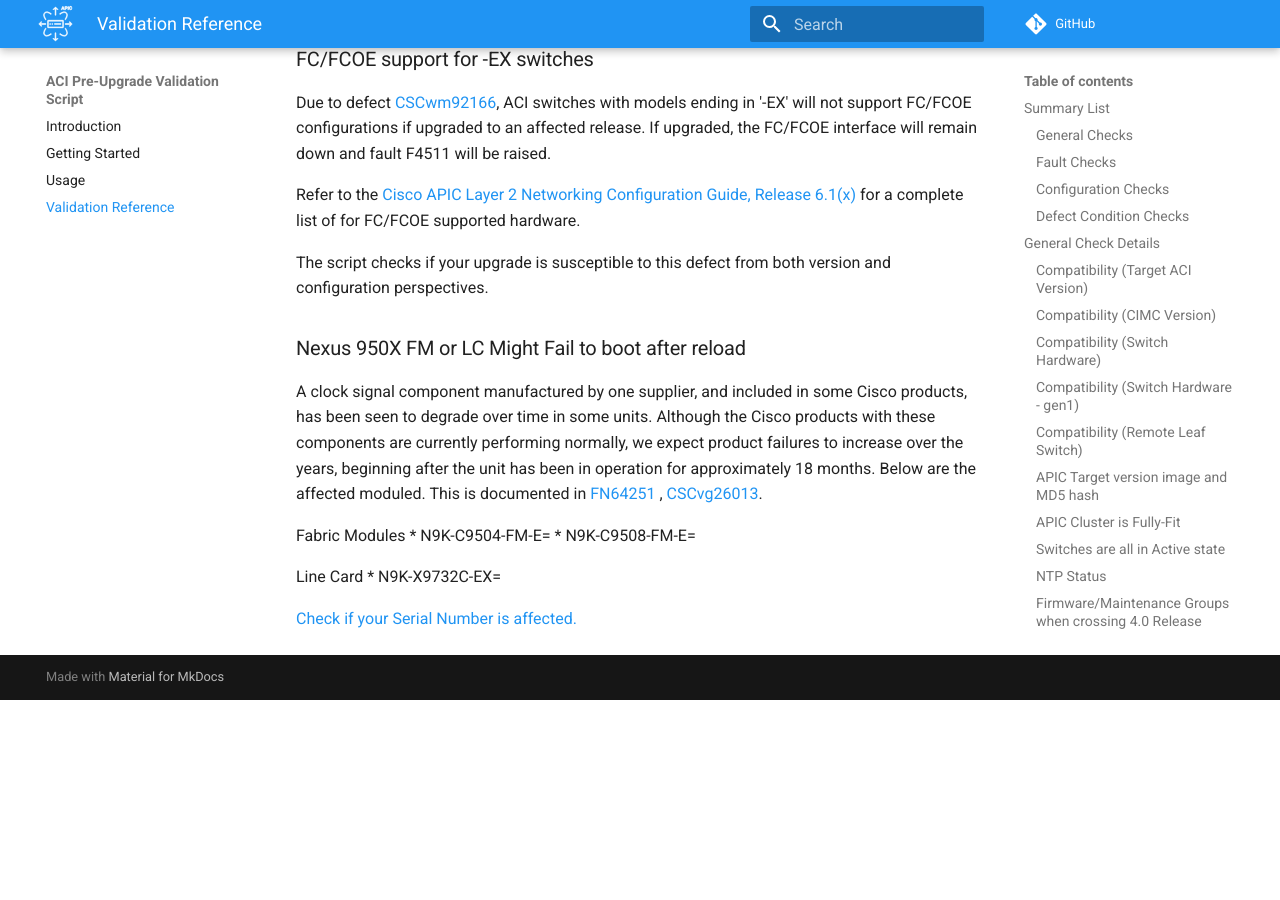
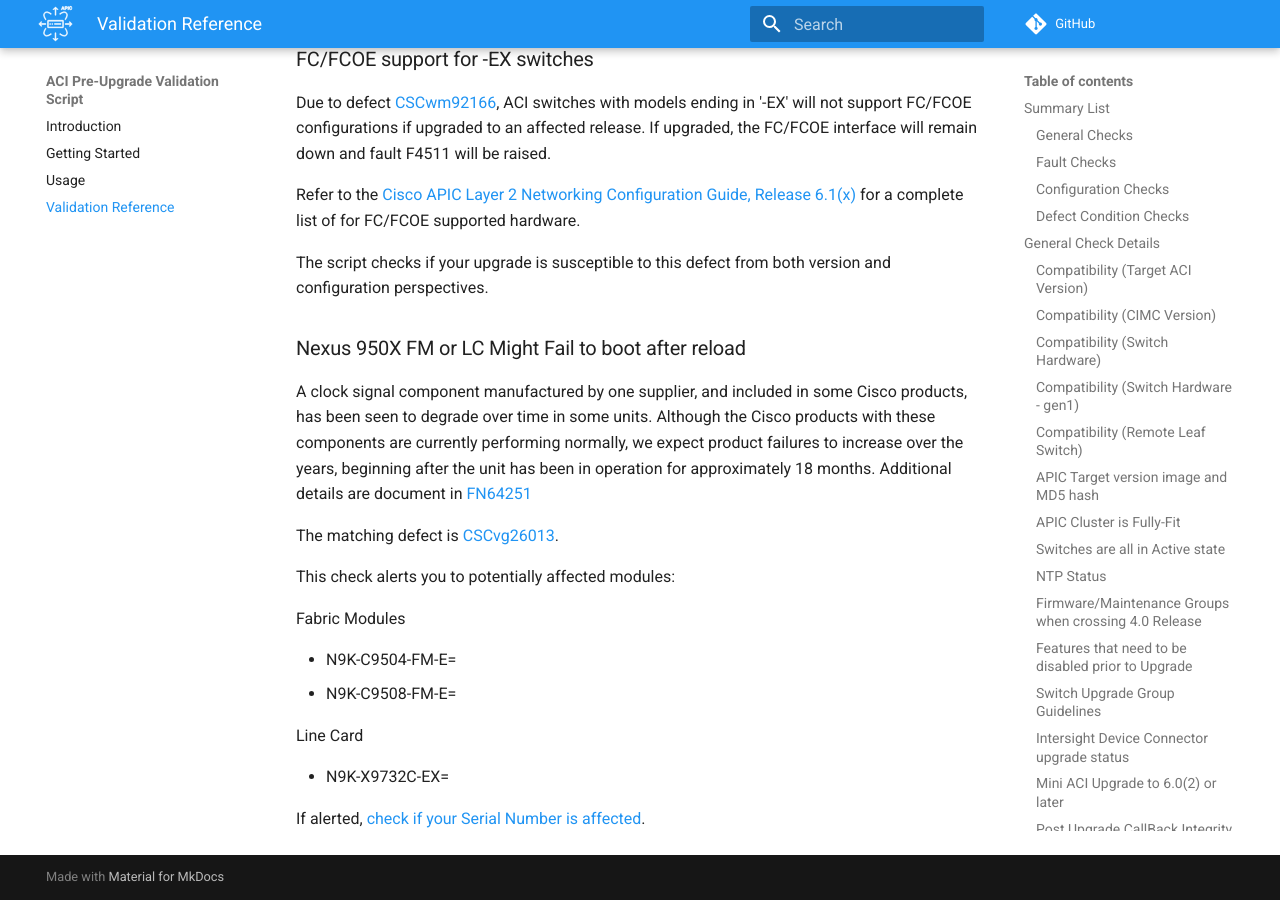
Before and after one commit to datacenter/ACI-Pre-Upgrade-Validation-Script, an MkDocs documentation site: the page built from docs/docs/validations.md, in a window 1280 px wide and 900 px high, scrolled down 61031 px. Built offline with MkDocs 1.6.1 and Material for MkDocs 9.7.7, drawn with Linux system fonts in a browser that asks for light colours; emoji names are drawn with the system emoji font; comment, search, counter and statistics services are not loaded; before the commit the page ends 61731 px from its top, so only the background shows below that.

Commit message:
cleanup doc

```diff
--- a/docs/docs/validations.md
+++ b/docs/docs/validations.md
@@ -188,7 +188,7 @@
 [d17]: #l3out-32-overlap-with-bd-subnet
 [d18]: #vzany-to-vzany-service-graph-when-crossing-50-release
 [d19]: #fcfcoe-support-for-ex-switches
-[d20]: #modular-spine-module-might-fail
+[d20]: #nexus-950x-fm-or-lc-might-fail-to-boot-after-reload
 
 
 ## General Check Details
@@ -2270,17 +2270,22 @@
 ### Nexus 950X FM or LC Might Fail to boot after reload
 
 A clock signal component manufactured by one supplier, and included in some Cisco products, has been seen to degrade over time in some units.
-Although the Cisco products with these components are currently performing normally, we expect product failures to increase over the years, beginning after the unit has been in operation for approximately 18 months.
-Below are the affected moduled. This is documented in [FN64251][39] , [CSCvg26013][40].
+Although the Cisco products with these components are currently performing normally, we expect product failures to increase over the years, beginning after the unit has been in operation for approximately 18 months. Additional details are document in [FN64251][39]
+
+The matching defect is [CSCvg26013][40].
+
+This check alerts you to potentially affected modules:
 
 Fabric Modules
-* N9K-C9504-FM-E=
-* N9K-C9508-FM-E=
+
+ - N9K-C9504-FM-E=
+ - N9K-C9508-FM-E=
 
 Line Card
-* N9K-X9732C-EX=
-
-[Check if your Serial Number is affected.][41]
+
+ - N9K-X9732C-EX=
+
+If alerted, [check if your Serial Number is affected][41].
 
 
 [0]: https://github.com/datacenter/ACI-Pre-Upgrade-Validation-Script
```
